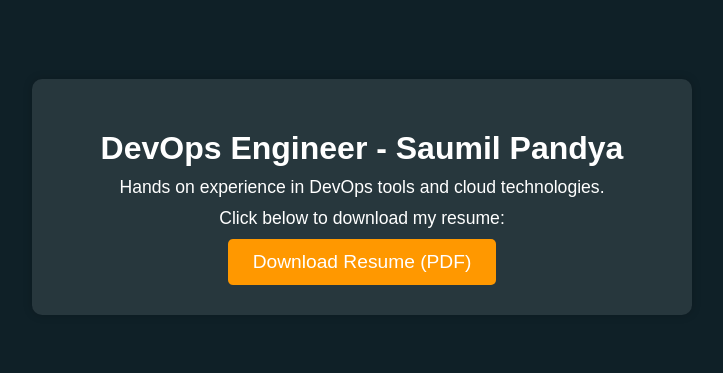
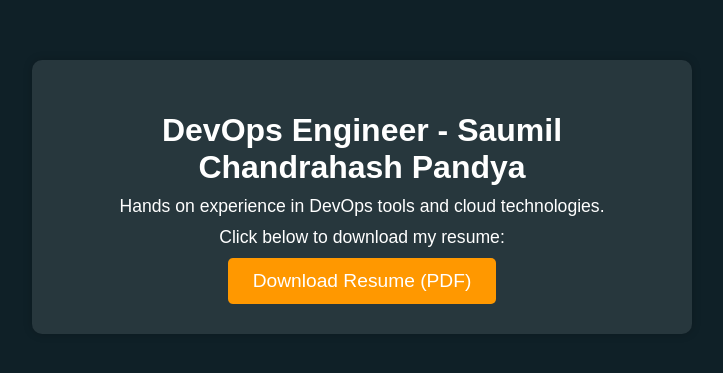
Before and after one commit to saumilp2025/saumil2025, a plain HTML site: page index.html in a window 1280 px wide. Shown: the part 203-576 px from the top of the page, without its empty margins (278-1001 px from the left). Drawn offline with Linux system fonts and the light colour scheme.

Commit message:
Update index.html

```diff
--- a/index.html
+++ b/index.html
@@ -50,7 +50,7 @@
 </head>
 <body>
     <div class="container">
-        <h1>DevOps Engineer - Saumil Pandya</h1>
+        <h1>DevOps Engineer - Saumil Chandrahash Pandya</h1>
         <p>Hands on experience in DevOps tools and cloud technologies.</p>
         <p>Click below to download my resume:</p>
         <a href="Saumil_Devops_2025.pdf" class="download-btn" download>Download Resume (PDF)</a>
```
